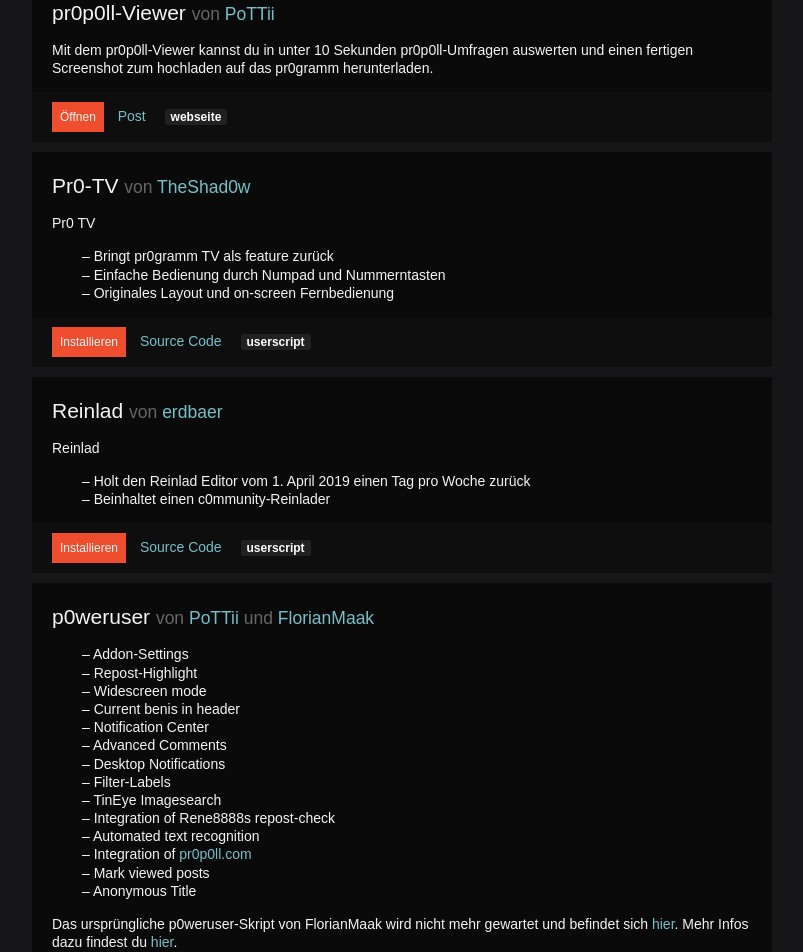
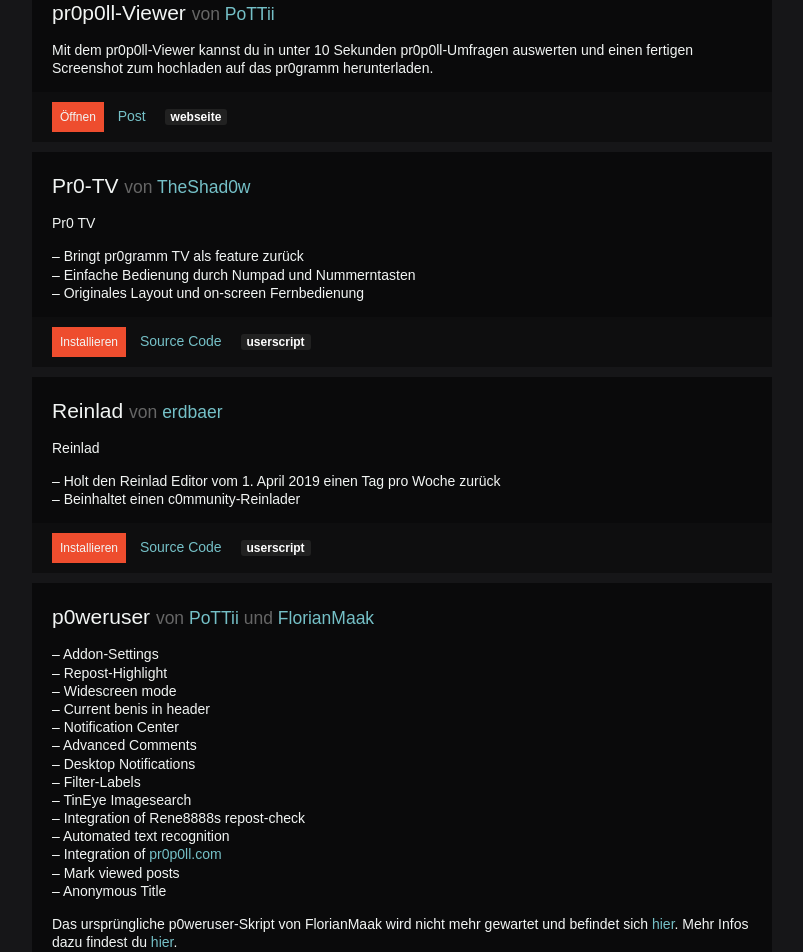
Before and after one commit to holzmaster/userscripts, a Jekyll site: the page built from index.html, in a window 1280 px wide. Shown: the part 478-1430 px from the top of the page, without its empty margins (238-1041 px from the left). Built offline with Jekyll 4.4.1, drawn with Linux system fonts in a browser that asks for light colours.

Commit message:
Fix listings

```diff
--- a/_sass/_base.scss
+++ b/_sass/_base.scss
@@ -56,15 +56,6 @@ figure > img {
 
 figcaption {
     font-size: $small-font-size;
-}
-
-
-
-/**
- * Lists
- */
-ul, ol {
-    margin-left: $spacing-unit;
 }
 
 li {
```
